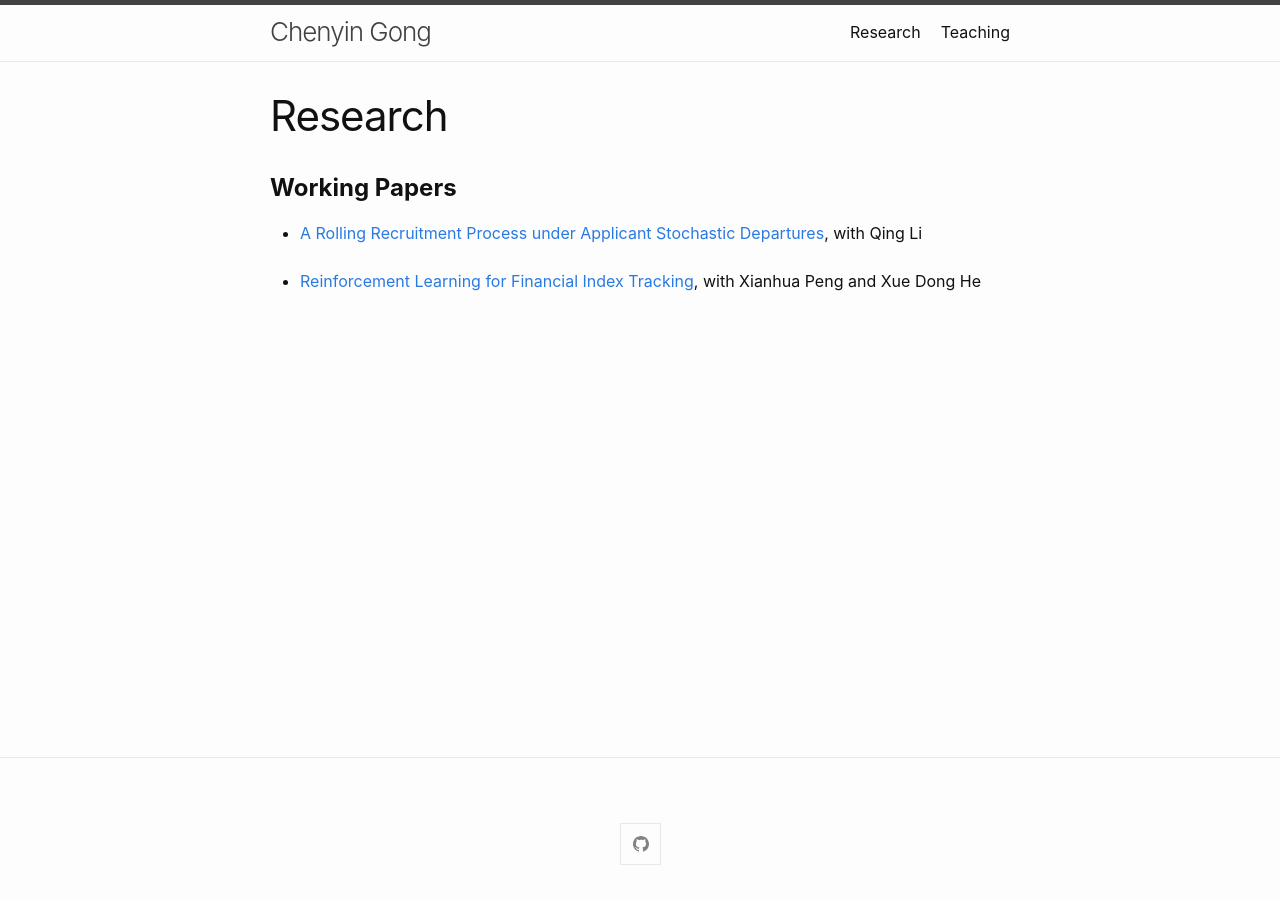
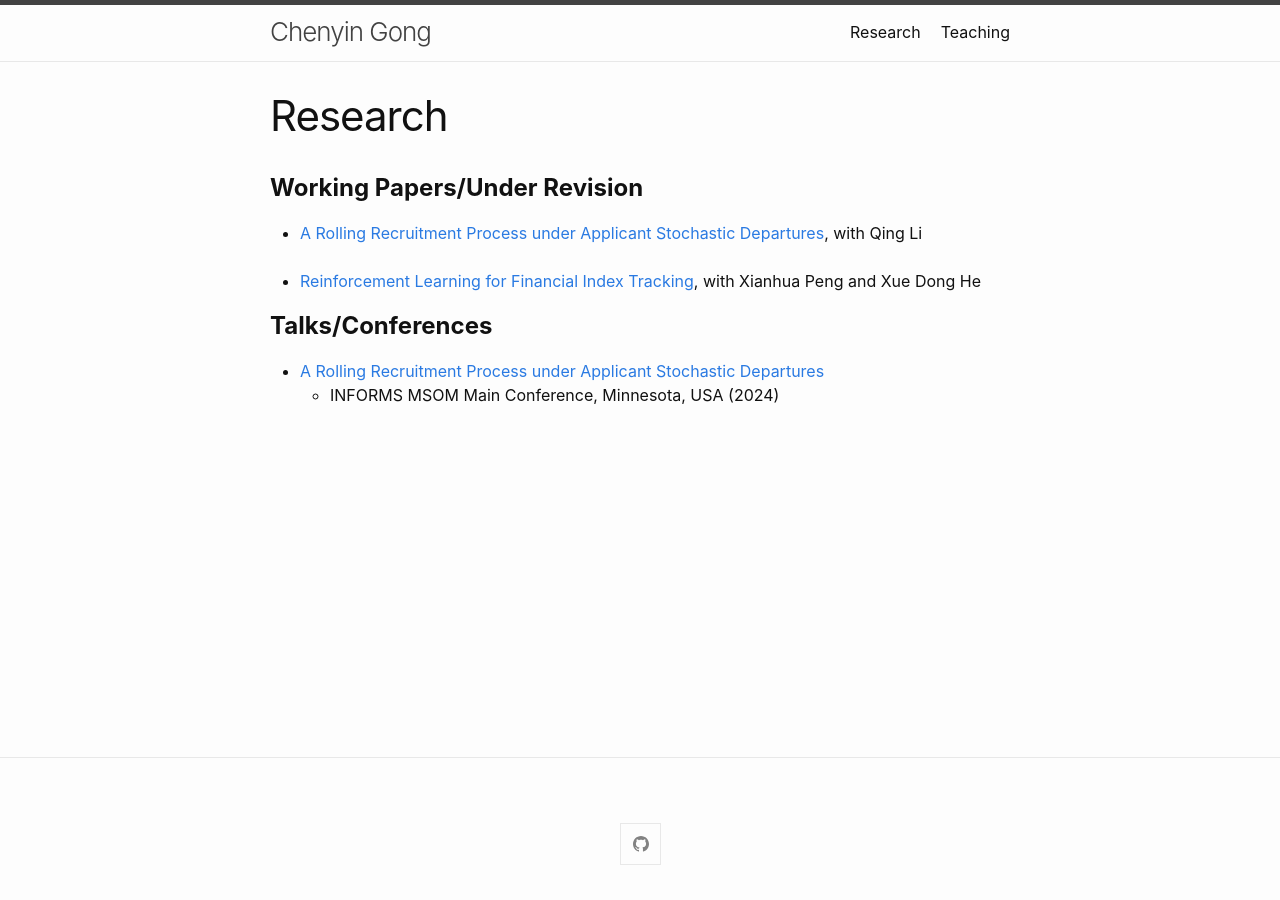
Before and after one commit to chenyingong/chenyingong.github.io, a Jekyll site: the page built from research.md, in a window 1280 px wide. Built offline with Jekyll 4.4.1, drawn with Linux system fonts in a browser that asks for light colours.

Commit message:
info updates

```diff
--- a/research.md
+++ b/research.md
@@ -4,9 +4,16 @@ title: Research
 permalink: /research/
 ---
 
-**<font size=5>Working Papers</font>**
+**<font size=5>Working Papers/Under Revision</font>**
 
 * [A Rolling Recruitment Process under Applicant Stochastic Departures](https://ssrn.com/abstract=4787415), with Qing Li
 <br />
 <br />
 * [Reinforcement Learning for Financial Index Tracking](https://ssrn.com/abstract=4532072), with Xianhua Peng and Xue Dong He
+
+**<font size=5>Talks/Conferences</font>**
+
+* [A Rolling Recruitment Process under Applicant Stochastic Departures](https://ssrn.com/abstract=4787415)
+  * INFORMS MSOM Main Conference, Minnesota, USA (2024)
+<br />
+<br />
```
Also changed, not shown: index.md (+4 -2 lines).
